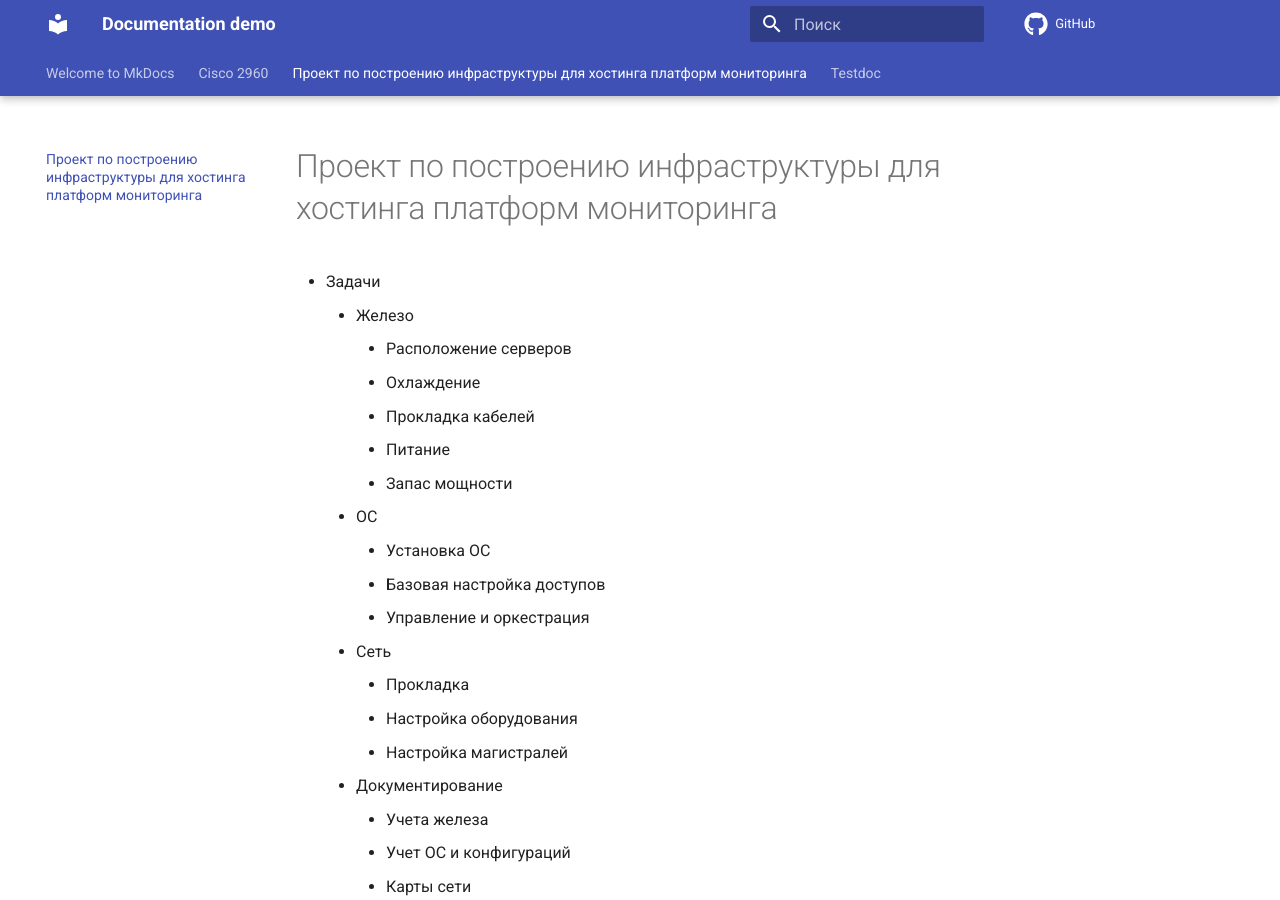
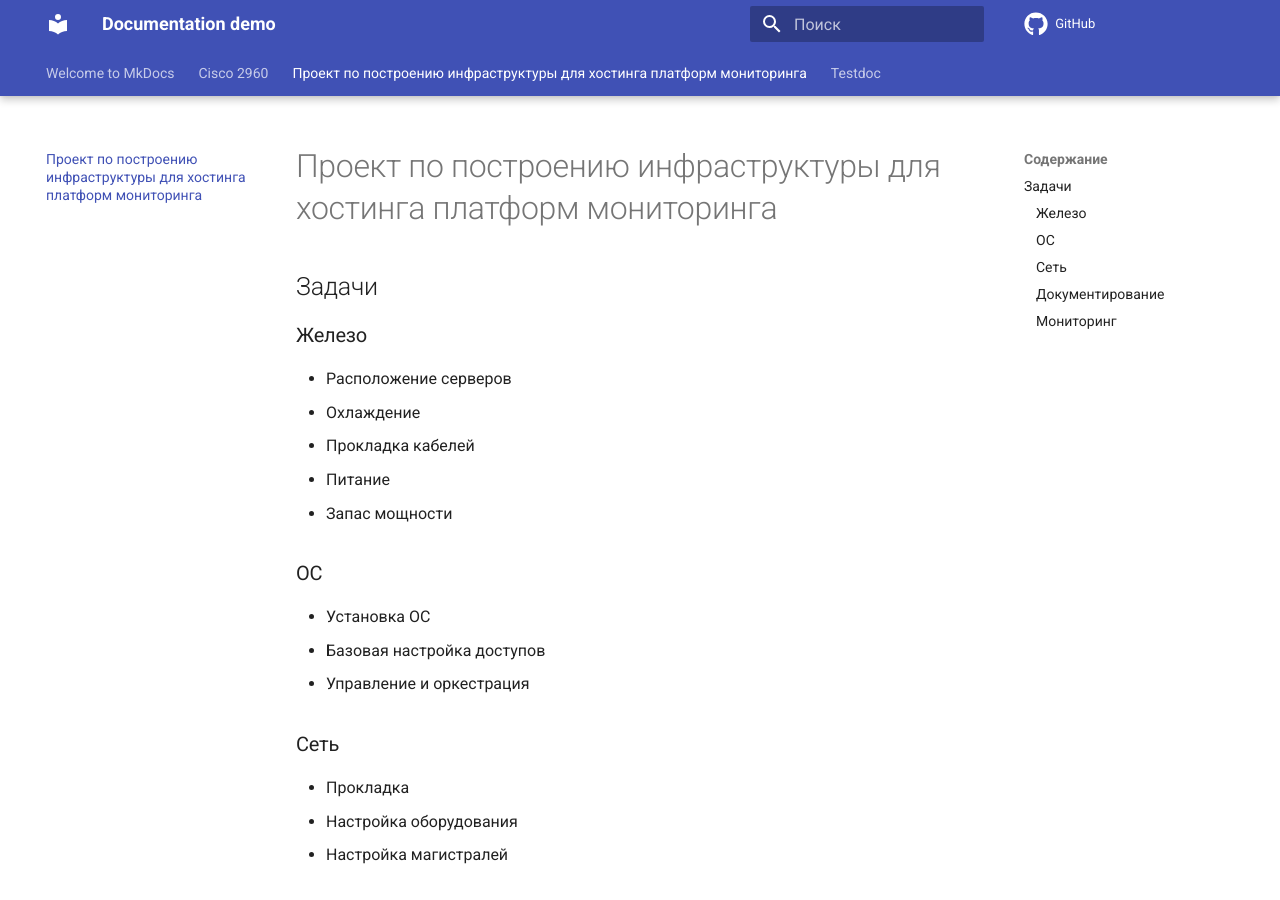
Before and after one commit to SailorUpiter/mkdocs, an MkDocs documentation site: the page built from docs/infra_projec.md, in a window 1280 px wide and 900 px high. Built offline with MkDocs 1.6.1 and Material for MkDocs 9.7.7, drawn with Linux system fonts in a browser that asks for light colours; comment, search, counter and statistics services are not loaded.

Commit message:
Изменение структуры задач

```diff
--- a/docs/infra_projec.md
+++ b/docs/infra_projec.md
@@ -1,30 +1,30 @@
 # Проект по построению инфраструктуры для хостинга платформ мониторинга
-- Задачи
-    - Железо
-        - Расположение серверов
-        - Охлаждение
-        - Прокладка кабелей
-        - Питание
-        - Запас мощности
-    - ОС
-        - Установка ОС
-        - Базовая настройка доступов
-        - Управление и оркестрация
-    - Сеть
-        - Прокладка
-        - Настройка оборудования
-        - Настройка магистралей
-    - Документирование
-        - Учета железа
-        - Учет ОС и конфигураций
-        - Карты сети
-            - Физическая схема
-            - L3 схема
-            - Схема подключений
-            - Vlan схема
-            - Таблица адресации
-            - Overcloud
-    - Мониторинг
-        - Доступность
-        - Оповещения
-        - Учет потребления ресурсов
+## Задачи
+### Железо
+- Расположение серверов
+- Охлаждение
+- Прокладка кабелей
+- Питание
+- Запас мощности
+### ОС
+- Установка ОС
+- Базовая настройка доступов
+- Управление и оркестрация
+### Сеть
+- Прокладка
+- Настройка оборудования
+- Настройка магистралей
+### Документирование
+- Учета железа
+- Учет ОС и конфигураций
+- Карты сети
+    - Физическая схема
+    - L3 схема
+    - Схема подключений
+    - Vlan схема
+    - Таблица адресации
+    - Overcloud
+### Мониторинг
+- Доступность
+- Оповещения
+- Учет потребления ресурсов
```
